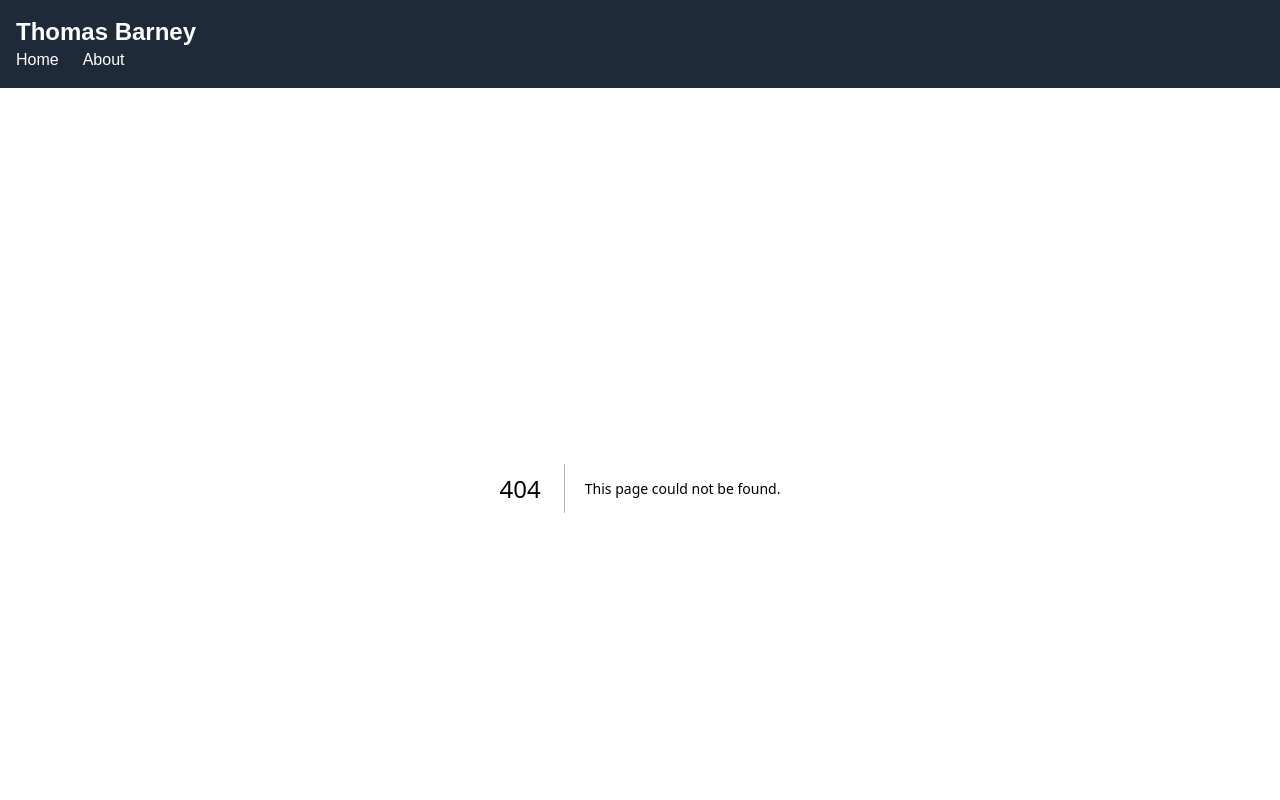
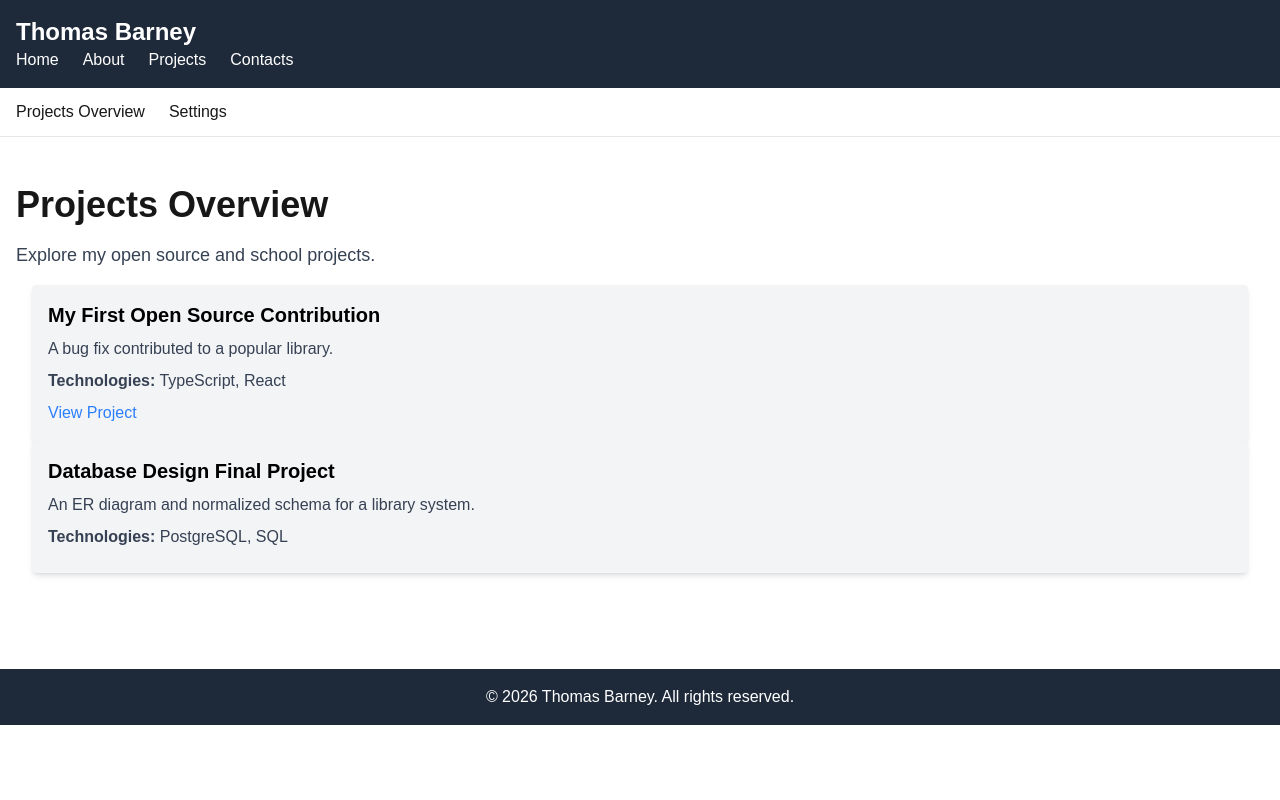
Before and after one commit to ThomasVanDoof/wdd430-portfolio, a Next.js app: page /projects in a window 1280 px wide. Before the commit this address had no page. Shown: the top 800 px of the page. Built offline with nearby package versions, Linux system fonts and the light colour scheme.

Commit message:
Add project and contact pages, implement API for project retrieval

```diff
--- /dev/null
+++ b/app/api/projects/[id]/route.ts
@@ -0,0 +1,21 @@
+import { getProjectById } from "@/lib/projects-db";
+
+export async function GET(
+  _request: Request,
+  { params }: { params: Promise<{ id: string }> },
+) {
+  const { id } = await params;
+  const projectId = Number(id);
+
+  if (!Number.isInteger(projectId) || projectId < 1) {
+    return Response.json({ error: "Invalid project id" }, { status: 400 });
+  }
+
+  const project = getProjectById(projectId);
+
+  if (!project) {
+    return Response.json({ error: "Project not found" }, { status: 404 });
+  }
+
+  return Response.json(project);
+}
--- /dev/null
+++ b/app/api/projects/route.ts
@@ -0,0 +1,6 @@
+import { getProjects } from "@/lib/projects-db";
+
+export async function GET(request: Request) {
+  const type = new URL(request.url).searchParams.get("type");
+  return Response.json(getProjects(type));
+}
--- /dev/null
+++ b/app/contacts/page.tsx
@@ -0,0 +1,7 @@
+export default function Contacts() {
+	return (
+		<main className="container mx-auto px-4 py-12">
+			<h1 className="text-4xl font-bold">Contacts</h1>
+		</main>
+	);
+}
--- /dev/null
+++ b/app/projects/layout.tsx
@@ -0,0 +1,23 @@
+import Link from "next/link";
+
+export default function ProjectsLayout({
+	children,
+}: {
+	children: React.ReactNode;
+}) {
+	return (
+		<section>
+			<nav className="border-b border-gray-200 bg-black-100 px-4 py-3">
+				<div className="container mx-auto flex gap-6">
+					<Link href="/projects" className="hover:underline">
+						Projects Overview
+					</Link>
+					<Link href="/projects/settings" className="hover:underline">
+						Settings
+					</Link>
+				</div>
+			</nav>
+			{children}
+		</section>
+	);
+}
--- /dev/null
+++ b/app/projects/opensource/page.tsx
@@ -0,0 +1,27 @@
+"use client";
+
+import { useEffect, useState } from "react";
+import ProjectList from "@/components/ProjectList";
+import type { Project } from "@/lib/projects-db";
+
+export default function OpenSourceProjects() {
+	const [projects, setProjects] = useState<Project[]>([]);
+	const [error, setError] = useState<string | null>(null);
+
+	useEffect(() => {
+		fetch("/api/projects?type=opensource")
+			.then((response) => {
+				if (!response.ok) throw new Error("Unable to load open source projects.");
+				return response.json();
+			})
+			.then(setProjects)
+			.catch((fetchError: Error) => setError(fetchError.message));
+	}, []);
+
+	return (
+		<main className="container mx-auto px-4 py-12">
+			<h1 className="text-4xl font-bold">Open Source Projects</h1>
+			{error ? <p className="mt-6 text-red-600">{error}</p> : <ProjectList projects={projects} />}
+		</main>
+	);
+}
--- /dev/null
+++ b/app/projects/page.tsx
@@ -0,0 +1,30 @@
+"use client";
+
+import { useEffect, useState } from "react";
+import ProjectList from "@/components/ProjectList";
+import type { Project } from "@/lib/projects-db";
+
+export default function ProjectsOverview() {
+	const [projects, setProjects] = useState<Project[]>([]);
+	const [error, setError] = useState<string | null>(null);
+
+	useEffect(() => {
+		fetch("/api/projects")
+			.then((response) => {
+				if (!response.ok) throw new Error("Unable to load projects.");
+				return response.json();
+			})
+			.then(setProjects)
+			.catch((fetchError: Error) => setError(fetchError.message));
+	}, []);
+
+	return (
+		<main className="container mx-auto px-4 py-12">
+			<h1 className="text-4xl font-bold">Projects Overview</h1>
+			<p className="mt-4 text-lg text-gray-700">
+				Explore my open source and school projects.
+			</p>
+			{error ? <p className="mt-6 text-red-600">{error}</p> : <ProjectList projects={projects} />}
+		</main>
+	);
+}
--- /dev/null
+++ b/app/projects/school/page.tsx
@@ -0,0 +1,27 @@
+"use client";
+
+import { useEffect, useState } from "react";
+import ProjectList from "@/components/ProjectList";
+import type { Project } from "@/lib/projects-db";
+
+export default function SchoolProjects() {
+	const [projects, setProjects] = useState<Project[]>([]);
+	const [error, setError] = useState<string | null>(null);
+
+	useEffect(() => {
+		fetch("/api/projects?type=school")
+			.then((response) => {
+				if (!response.ok) throw new Error("Unable to load school projects.");
+				return response.json();
+			})
+			.then(setProjects)
+			.catch((fetchError: Error) => setError(fetchError.message));
+	}, []);
+
+	return (
+		<main className="container mx-auto px-4 py-12">
+			<h1 className="text-4xl font-bold">School Projects</h1>
+			{error ? <p className="mt-6 text-red-600">{error}</p> : <ProjectList projects={projects} />}
+		</main>
+	);
+}
--- a/components/Header.tsx
+++ b/components/Header.tsx
@@ -18,6 +18,16 @@ export default function Header() {
               About
             </Link>
           </li>
+          <li>
+            <Link href="/projects" className="hover:underline">
+              Projects
+            </Link>
+          </li>
+          <li>
+            <Link href="/contacts" className="hover:underline">
+              Contacts
+            </Link>
+          </li>
         </ul>
       </nav>
     </header>
--- /dev/null
+++ b/lib/projects-db.ts
@@ -0,0 +1,35 @@
+export interface Project {
+  id: number;
+  title: string;
+  description: string;
+  type: "opensource" | "school";
+  technologies: string[];
+  link?: string;
+}
+
+export const projects: Project[] = [
+  {
+    id: 1,
+    title: "My First Open Source Contribution",
+    description: "A bug fix contributed to a popular library.",
+    type: "opensource",
+    technologies: ["TypeScript", "React"],
+    link: "https://github.com/example/repo",
+  },
+  {
+    id: 2,
+    title: "Database Design Final Project",
+    description: "An ER diagram and normalized schema for a library system.",
+    type: "school",
+    technologies: ["PostgreSQL", "SQL"],
+  },
+];
+
+export function getProjects(type?: string | null): Project[] {
+  if (type) return projects.filter((project) => project.type === type);
+  return projects;
+}
+
+export function getProjectById(id: number): Project | null {
+  return projects.find((project) => project.id === id) ?? null;
+}
```
Also changed, not shown: components/NavLinks.tsx (added).
